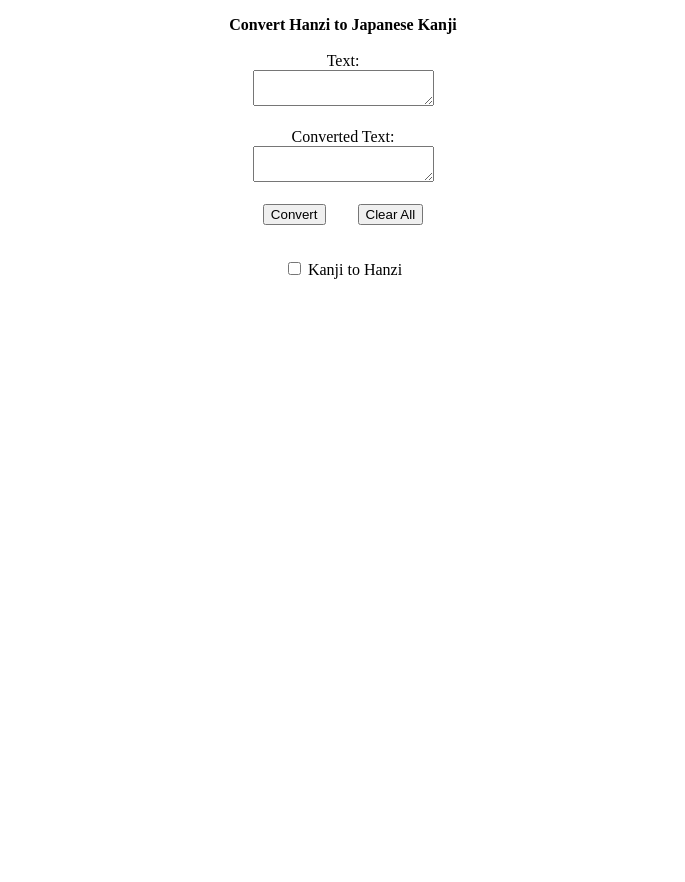
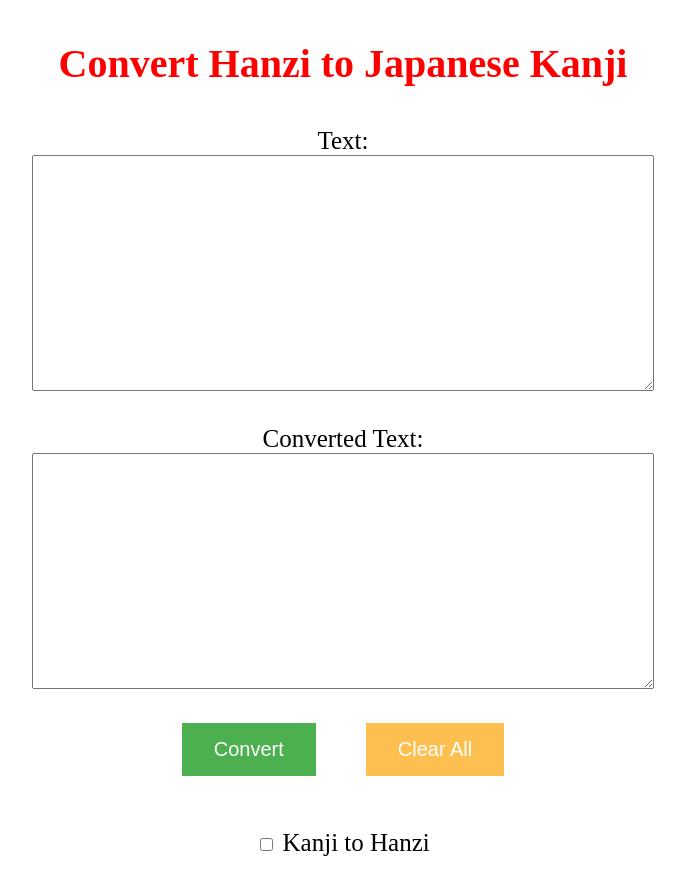
Before and after one commit to HateForFun/Banyaming, a plain HTML site: page Kanji-To-Hanzi/main.html in a window 1280 px wide. Shown: the whole page, without its empty margins (297-982 px from the left). Before the commit the page ends 800 px from the top, so only its background shows below. Drawn offline with Linux system fonts and the light colour scheme.

Commit message:
Add files via upload

```diff
--- a/Kanji-To-Hanzi/main.html
+++ b/Kanji-To-Hanzi/main.html
@@ -2,22 +2,51 @@
 <html>
 <head>
 <meta name="viewport" content="width=device-width, initial-scale=1" />
-<title></title>
+<title>Convert Hanzi to Japanese Kanji</title>
 </head>
 <style>
 
 body {
 	text-align: center;
+	font-size:  25px;
+}
+textarea {
+	font-size:  30px;
+}
+#title{
+
+	font-size:  40px;
+	color:      red;
+}
+#convert {
+  background-color: #4CAF50; /* Green */
+  border: none;
+  color: white;
+  padding: 15px 32px;
+  text-align: center;
+  text-decoration: none;
+  display: inline-block;
+  font-size: 20px;
+}
+#clearall {
+  background-color: #FCBF50; /* Green */
+  border: none;
+  color: white;
+  padding: 15px 32px;
+  text-align: center;
+  text-decoration: none;
+  display: inline-block;
+  font-size: 20px;
 }
 </style>
 <body>
 	<script src="dic.js" charset="utf-8"></script>
 	<script src="dicflipped.js" charset="utf-8"></script>
-	<p style = "text-align: center;" style='font-size:20px'><b>Convert Hanzi to Japanese Kanji</b> <br><br>
+	<p id = "title" style = "text-align: center;" style='font-size:100px'><b>Convert Hanzi to Japanese Kanji</b></p>
 	Text: <br>
-	<textarea id="input" oninput='this.style.height = "";this.style.height = this.scrollHeight + "px"'></textarea> <br><br>
+	<textarea id="input" rows="10" cols="50" oninput='this.style.height = "";this.style.height = this.scrollHeight + "px"' style='font-size:20px'></textarea> <br><br>
 	Converted Text: <br>
-	<textarea id="result" oninput='this.style.height = "";this.style.height = this.scrollHeight + "px"'></textarea><br><br>
+	<textarea id="result" rows="10" cols="50" oninput='this.style.height = "";this.style.height = this.scrollHeight + "px"' style='font-size:20px'></textarea><br><br>
 	<button onclick = "convert()" id ="convert">Convert</button>&emsp;&emsp;<button onclick = "clearAll()" id ="clearall">Clear All</button><br><br>
 	<p align = "center"><input id ="kanji to hanzi?" type="checkbox" style="text-align: center;" > Kanji to Hanzi </input></p>
 	<script>
```
